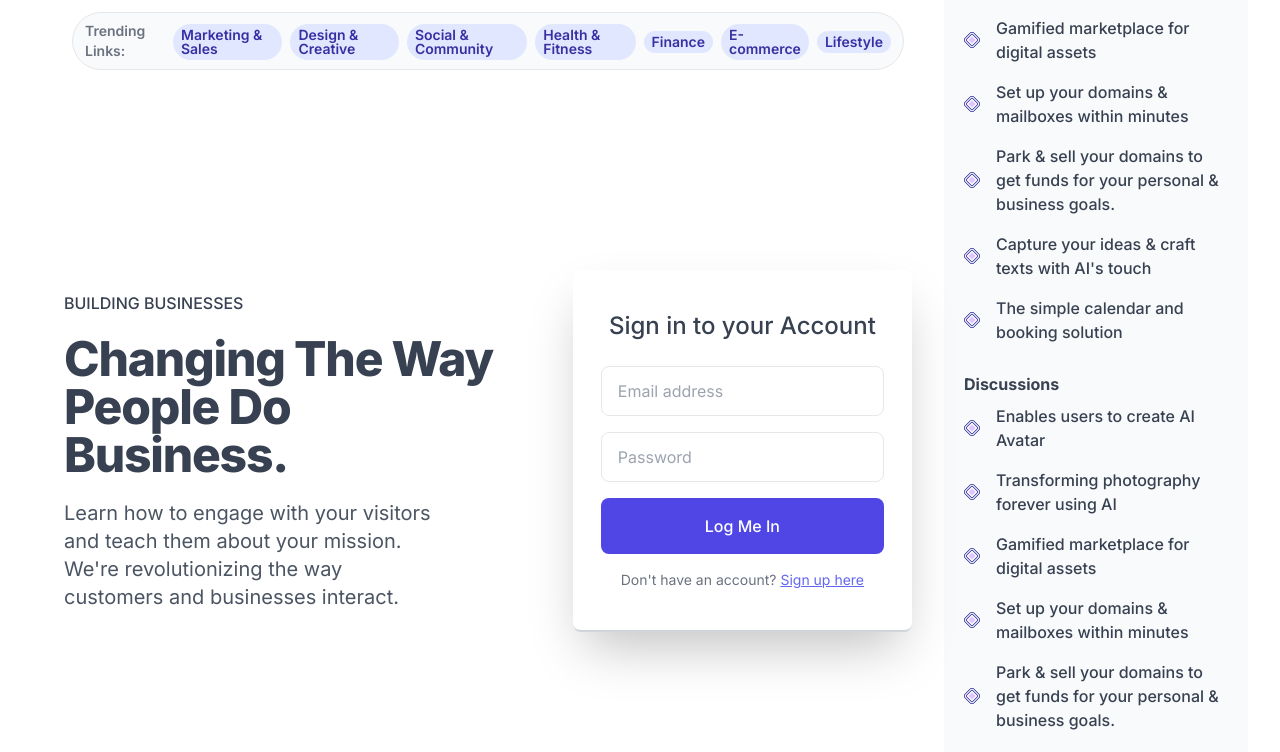
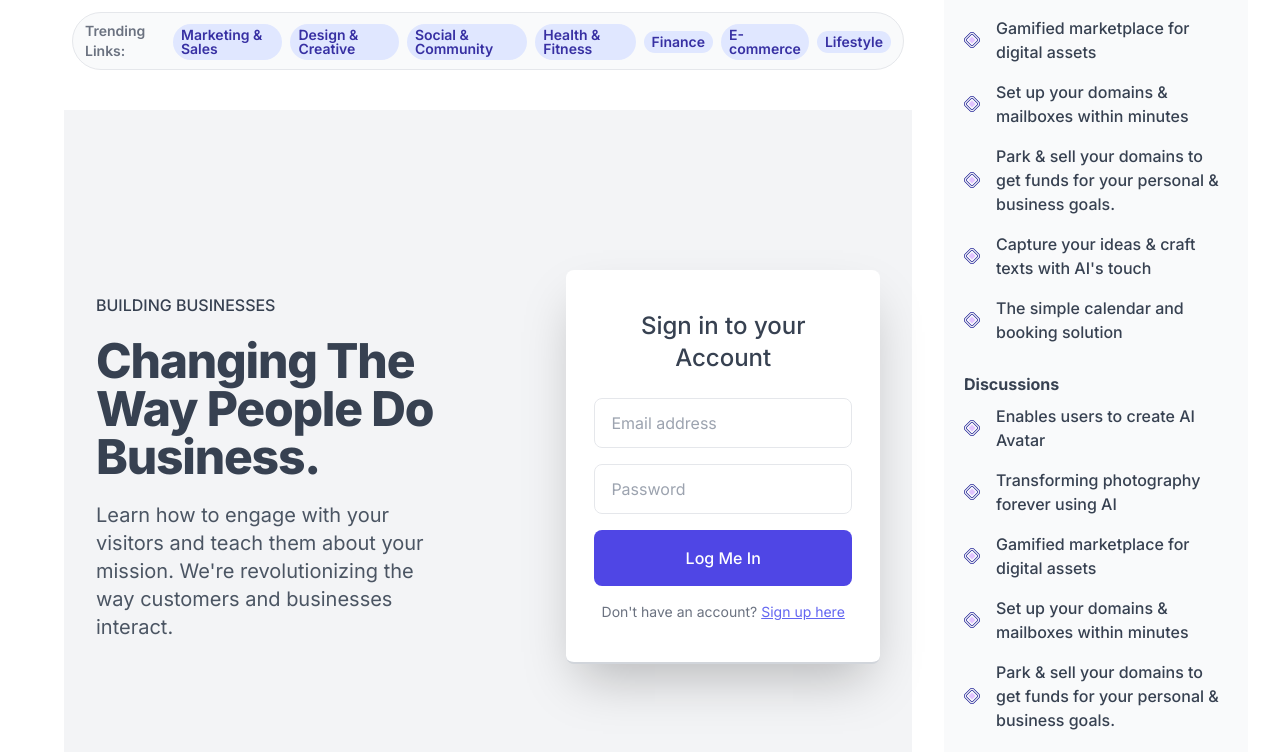
Before and after one commit to andrebc52/NextJS-Deals-Marketplace, a Next.js app: page /signin in a window 1280 px wide. Shown: the part 358-1110 px from the top of the page. Built offline with nearby package versions, Linux system fonts and the light colour scheme.

Commit message:
Page Updates

```diff
--- a/app/components/Header.tsx
+++ b/app/components/Header.tsx
@@ -1,6 +1,6 @@
 "use client";
 
-import { useState } from "react";
+import { useState, useEffect } from "react";
 
 interface MenuItem {
   name: string;
@@ -34,12 +34,18 @@ const Header: React.FC = () => {
     { name: "Contact Us", href: "/contact" },
   ];
 
+  useEffect(() => {
+    const handleResize = () => setIsDropdownOpen(false);
+    window.addEventListener("resize", handleResize);
+    return () => window.removeEventListener("resize", handleResize);
+  }, []);
+
   return (
     <header className="w-full px-8 text-gray-700 bg-gray-50 border">
       <div className="container flex flex-col flex-wrap items-center justify-between py-5 mx-auto md:flex-row max-w-7xl">
         <div className="relative flex flex-col md:flex-row">
           <a
-            href="#_"
+            href="/"
             className="flex items-center mb-5 font-medium text-gray-900 lg:w-auto lg:items-center lg:justify-center md:mb-0"
           >
             logo
--- a/app/components/Signin.tsx
+++ b/app/components/Signin.tsx
@@ -6,8 +6,8 @@ import React from "react";
 
 const Signin: React.FC = () => {
   return (
-    <section className="w-full py-40">
-      <div className="max-w-full mx-auto">
+    <section className="w-full px-8 py-40 bg-gray-100 xl:px-8">
+      <div className="max-w-7xl mx-auto">
         <div className="flex flex-col items-center md:flex-row">
           <div className="w-full space-y-5 md:w-3/5 md:pr-16">
             <p
--- a/app/layout.tsx
+++ b/app/layout.tsx
@@ -33,7 +33,7 @@ export default function RootLayout({
       <body className={inter.className}>
         <Header />
         <SubHeader />
-        <section className="w-full px-8 text-gray-700 bg-white pb-20">
+        <section className="w-full px-8 text-gray-700 bg-white mb-5">
           <div className="container flex flex-col md:flex-row py-5 mx-auto max-w-7xl">
             <main className={showSidebar ? "flex-1 md:w-3/4" : "flex-1 w-full"}>
               {children}
```
